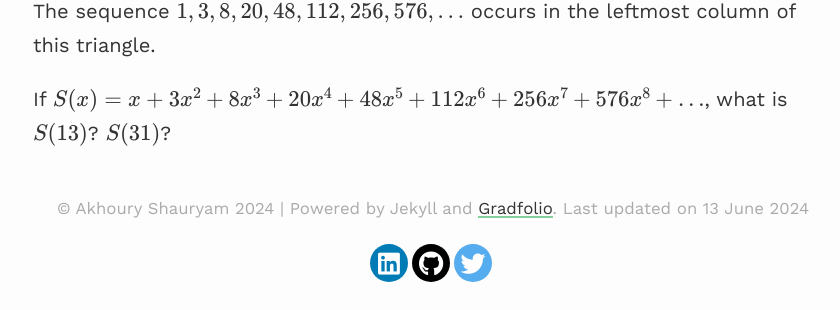
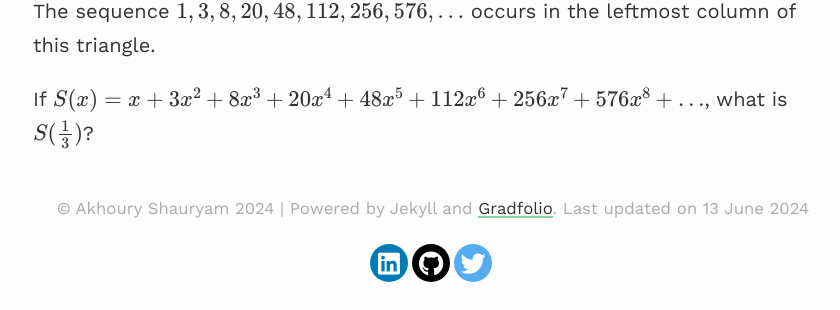
Before and after one commit to Satan-Claws/Satan-Claws.github.io, a Jekyll site: the page built from _pages/ps-coeff1.md, in a window 1280 px wide. Shown: the part 354-664 px from the top of the page, without its empty margins (207-1047 px from the left). Built offline with Jekyll 4.4.1, drawn with Linux system fonts in a browser that asks for light colours; nearby versions of some CDN libraries; formulas are drawn with MathJax 3.

Commit message:
Update ps-coeff1.md

```diff
--- a/_pages/ps-coeff1.md
+++ b/_pages/ps-coeff1.md
@@ -9,4 +9,4 @@ We form a number triangle by first placing the positive integers along a down-an
 
 The sequence $1, 3, 8, 20, 48, 112, 256, 576, \ldots$ occurs in the leftmost column of this triangle.
 
-If $S(x) = x + 3x^2 + 8x^3 + 20x^4 + 48x^5 + 112x^6 + 256x^7 + 576x^8 + \ldots$, what is $S(13)$? $S(31)$?
+If $S(x) = x + 3x^2 + 8x^3 + 20x^4 + 48x^5 + 112x^6 + 256x^7 + 576x^8 + \ldots$, what is $S(\frac{1}{3})$?
```
